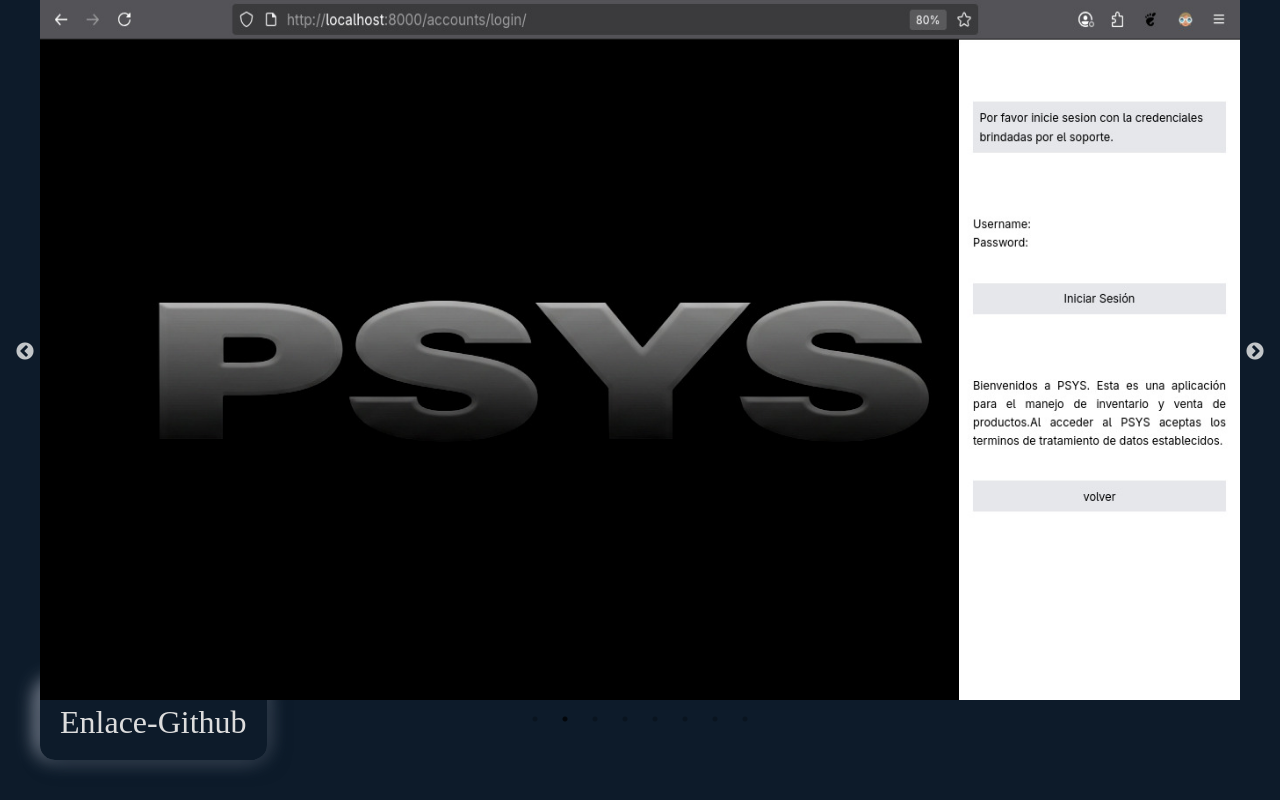
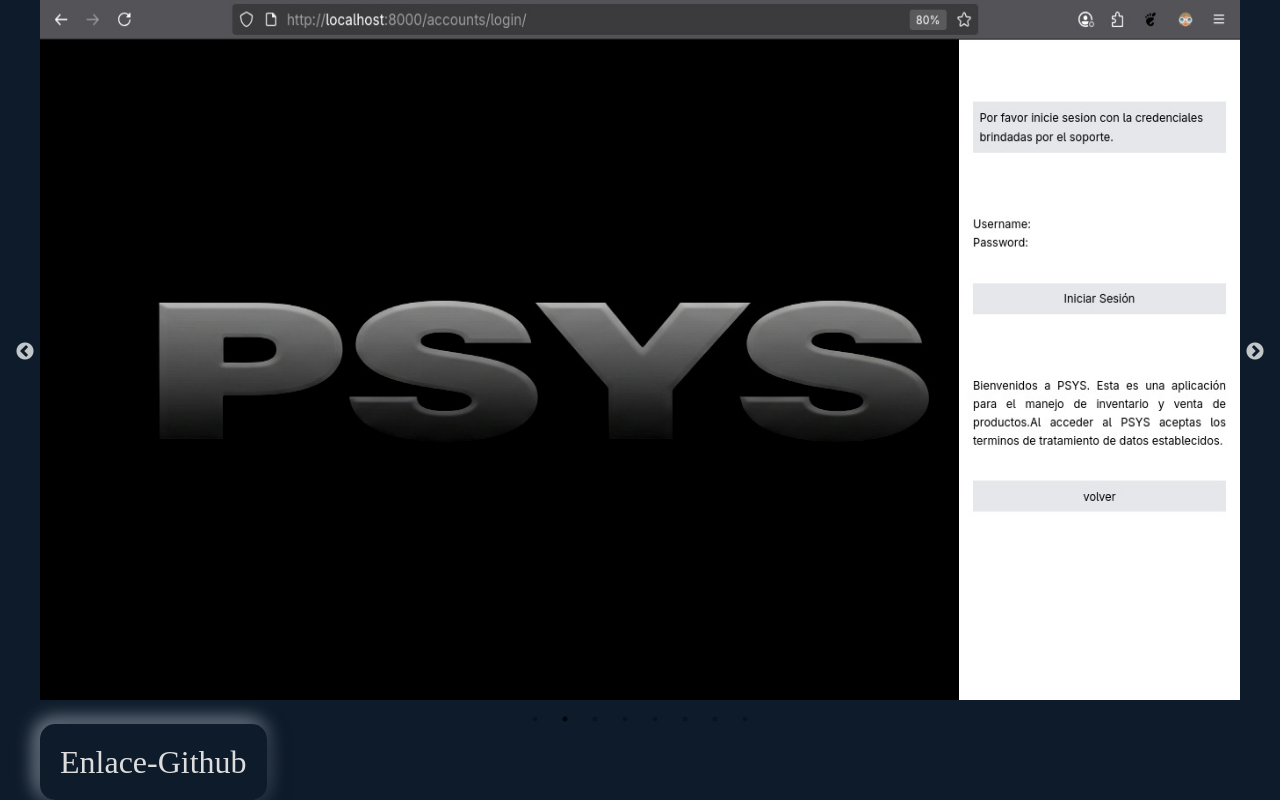
Before and after one commit to FranciscoDJVI/Javascript, a React (Create React App) app in the folder mifirstpage/: page /projects in a window 1280 px wide. Built offline with nearby package versions, Linux system fonts and the light colour scheme.

Commit message:
fix: add style

```diff
--- a/mifirstpage/src/components/ProjectsPersonal.js
+++ b/mifirstpage/src/components/ProjectsPersonal.js
@@ -25,7 +25,7 @@ const ProjectPersonal = () => {
 
   return (
     <div style={{ maxWidth: "1200px", margin: "auto" }}>
-      <Slider {...settings}>
+      <Slider {...settings} style={{ marginBottom: "40px" }}>
         <div>
           <img style={customStyleImg} src={psys1} alt="psys_1" />
         </div>
```
